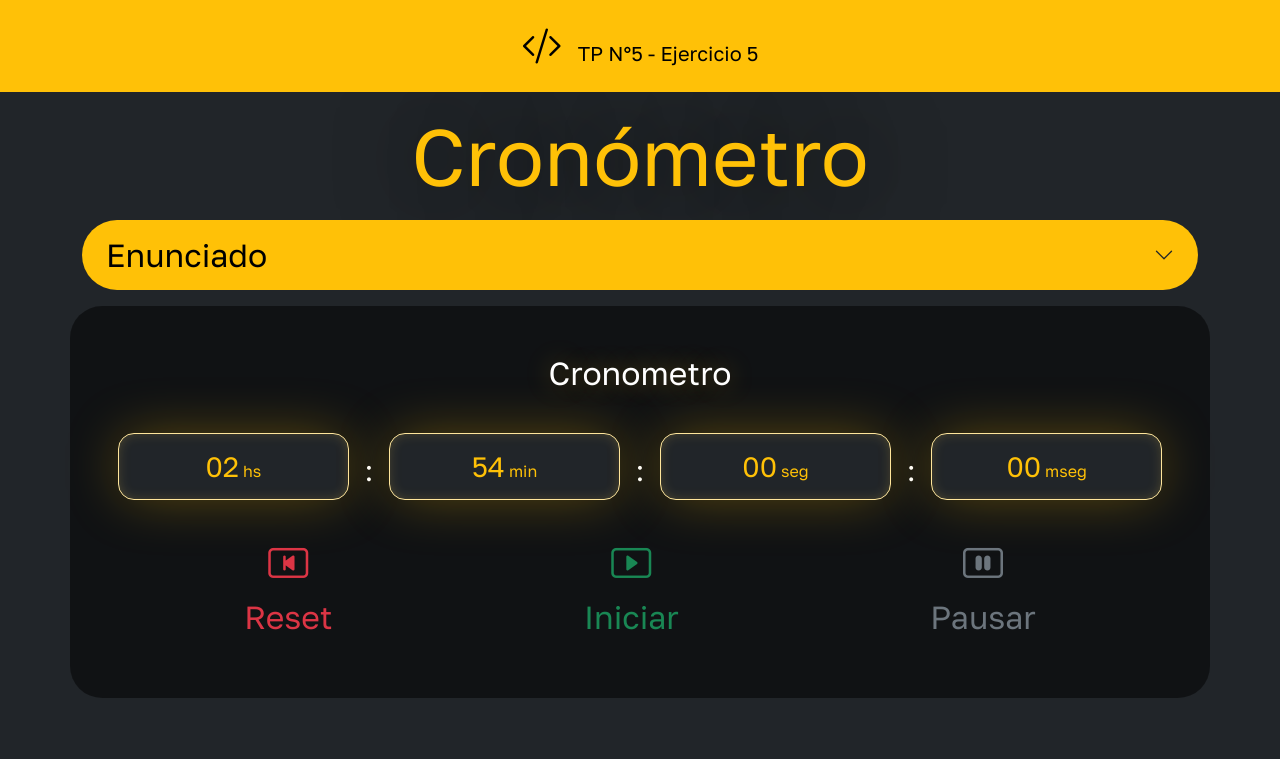
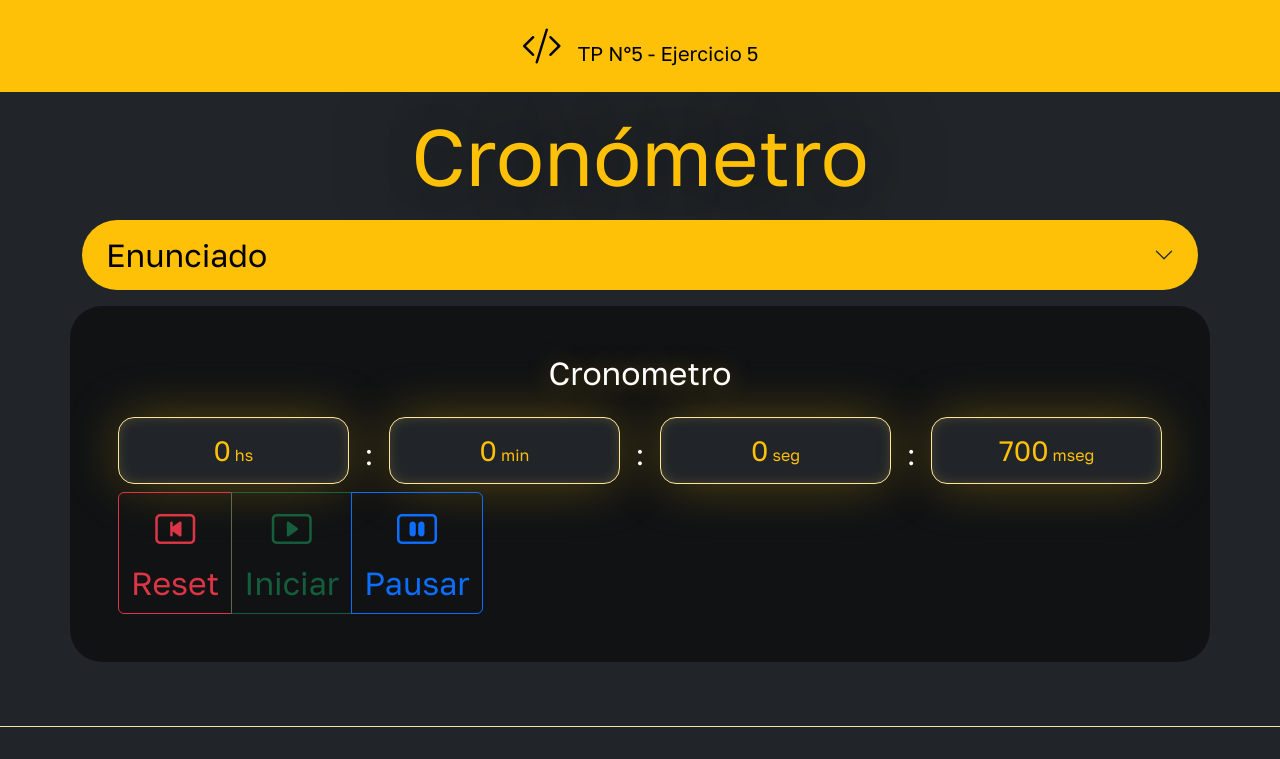
Before and after one commit to LucianoAngeleri/RollingCode-TP5-Ejercicio5-JS, a plain HTML site: page index.html in a window 1280 px wide. Both pictures are taken after a click on the button "Iniciar". Shown: the top 759 px of the page. Drawn offline with nearby package versions, Linux system fonts and the light colour scheme.

Commit message:
Se agregó la funcionalidad del cronometro

```diff
--- a/index.html
+++ b/index.html
@@ -23,7 +23,9 @@
     <header>
       <nav class="navbar navbar-expand-lg text-bg-warning">
         <div class="container-fluid d-flex flex-column flex-md-row justify-content-md-center">
-          <a class="navbar-brand py-2" href="./index.html"><i class="bi bi-code-slash fs-1 p-3"></i>TP N°5 - Ejercicio 5</a>
+          <a class="navbar-brand py-2" href="./index.html"
+            ><i class="bi bi-code-slash fs-1 p-3"></i>TP N°5 - Ejercicio 5</a
+          >
         </div>
       </nav>
       <h1 class="display-1 my-3 text-warning text-center">Cronómetro</h1>
@@ -51,30 +53,42 @@
                   <li class="list-group-item list-group-item-dark">Reset (volver el cronometro a 0)</li>
                   <li class="list-group-item list-group-item-dark">Pausar</li>
                 </ul>
-                </p>
               </div>
             </div>
           </div>
         </div>
       </section>
-      <section class="container flex-column align-items-center my-3 px-3 py-3 px-md-5 py-md-5 bg-black bg-opacity-50 rounded-5">
+      <section
+        class="container flex-column align-items-center my-3 px-3 py-3 px-md-5 py-md-5 bg-black bg-opacity-50 rounded-5">
         <h3 class="fs-2 text-center pb-3 neon-texto">Cronometro</h3>
-        <div class="py-3 d-md-flex justify-content-md-between gap-md-2">
-          <div class="d-flex justify-content-between align-items-center gap-1  gap-md-3 w-100">
-            <h4 class="fs-3 text-warning rounded-4 bg-dark border border-warning-subtle p-3 w-100 neon" id="horas">02<small class="fs-6 ps-1 d-none d-md-inline">hs</small></h4>
-            <span class="fs-3">:</span>
-            <h4 class="fs-3 text-warning rounded-4 bg-dark border border-warning-subtle p-3 w-100 neon" id="minutos">54<small class="fs-6 ps-1 d-none d-md-inline">min</small></h4>
-            <span class="fs-3">:</span>
-            <h4 class="fs-3 rounded-4 text-warning bg-dark border border-warning-subtle p-3 w-100 neon" id="segundos">00<small class="fs-6 ps-1 d-none d-md-inline">seg</small></h4>
-            <span class="fs-3">:</span>
-            <h4 class="fs-3 rounded-4 text-warning bg-dark border border-warning-subtle p-3 w-100 neon" id="milisegundos">00<small class="fs-6 ps-1 d-none d-md-inline">mseg</small></h4>
-          </div>
+        <div class="d-flex justify-content-between align-items-center gap-1 gap-md-3 w-100">
+          <h4 class="fs-3 text-warning rounded-4 bg-dark border border-warning-subtle py-3 px-md-3 w-100 neon" id="horas">
+            00<small class="fs-6 ps-1 d-none d-md-inline">hs</small>
+          </h4>
+          <span class="fs-3">:</span>
+          <h4 class="fs-3 text-warning rounded-4 bg-dark border border-warning-subtle py-3 px-md-3 w-100 neon" id="minutos">
+            00<small class="fs-6 ps-1 d-none d-md-inline">min</small>
+          </h4>
+          <span class="fs-3">:</span>
+          <h4 class="fs-3 rounded-4 text-warning bg-dark border border-warning-subtle py-3 px-md-3 w-100 neon" id="segundos">
+            00<small class="fs-6 ps-1 d-none d-md-inline">seg</small>
+          </h4>
+          <span class="fs-3">:</span>
+          <h4 class="fs-3 rounded-4 text-warning bg-dark border border-warning-subtle py-3 px-md-3 w-100 neon" id="milisegundos">
+            00<small class="fs-6 ps-1 d-none d-md-inline">mseg</small>
+          </h4>
         </div>
-          <div class="btn-group btn-group-lg w-100" role="group" id="contenedorBtn">
-            <button type="button" class="btn text-danger fs-2 d-block align-items-center"><i class="bi bi-skip-start-btn px-3 fs-1"></i><span class="d-none d-md-block">Reset</span></button>
-            <button type="button" class="btn text-success fs-2 d-block align-items-center"><i class="bi bi-play-btn px-3 fs-1"></i><span class="d-none d-md-block">Iniciar</span></button>
-            <button type="button" class="btn text-secondary fs-2 d-block align-items-center"><i class="bi bi-pause-btn px-3 fs-1"></i><span class="d-none d-md-block">Pausar</span></button>
-          </div>
+        <div class="btn-group" role="group">
+          <button type="button" id="btnReset" disabled class="btn btn-outline-danger fs-2 d-block align-items-center">
+            <i class="bi bi-skip-start-btn px-3 fs-1"></i><span class="d-none d-md-block">Reset</span>
+          </button>
+          <button type="button" id="btnInicio" class="btn btn-outline-success fs-2 d-block align-items-center">
+            <i class="bi bi-play-btn px-3 fs-1"></i><span class="d-none d-md-block">Iniciar</span>
+          </button>
+          <button type="button" id="btnPausa" disabled class="btn btn-outline-primary fs-2 d-block align-items-center">
+            <i class="bi bi-pause-btn px-3 fs-1"></i><span class="d-none d-md-block">Pausar</span>
+          </button>
+        </div>
       </section>
     </main>
     <footer
--- a/js/app.js
+++ b/js/app.js
@@ -0,0 +1,70 @@
+let btnInicio = document.getElementById("btnInicio"),
+    btnPausa = document.getElementById("btnPausa"),
+    btnReset = document.getElementById("btnReset");
+
+let horas = document.getElementById("horas"),
+    minutos = document.getElementById("minutos"),
+    segundos = document.getElementById("segundos"),
+    milisegundos = document.getElementById("milisegundos");
+
+let tiempoCronometrado = 0;
+let intervalo;
+
+btnInicio.addEventListener("click",iniciar)
+btnPausa.addEventListener("click",pausar)
+btnReset.addEventListener("click",reset)
+
+let mseg =0;
+let seg = 0;
+let min = 0;
+let hs = 0;
+
+function cronometrarTiempo() {
+
+    tiempoCronometrado ++;
+    mseg=tiempoCronometrado % 1000;
+
+    if (mseg === 0) {
+        seg ++;
+    }
+    if (seg === 60) {
+        min ++;
+        seg=0;
+    }
+    if (min === 60) {
+        hs ++;
+        min=0;
+    }
+}
+function actualizarTiempo(){
+    milisegundos.innerHTML = `${mseg}<small class="fs-6 ps-1 d-none d-md-inline">mseg</small>`
+    segundos.innerHTML = `${seg}<small class="fs-6 ps-1 d-none d-md-inline">seg</small>`
+    minutos.innerHTML = `${min}<small class="fs-6 ps-1 d-none d-md-inline">min</small>`
+    horas.innerHTML = `${hs}<small class="fs-6 ps-1 d-none d-md-inline">hs</small>`
+}
+function iniciar() {
+    intervalo = setInterval(cronometrarTiempo,1)
+    actualizar = setInterval(actualizarTiempo,100)
+    btnInicio.disabled =true
+    btnPausa.disabled =false
+    btnReset.disabled =false
+}
+function pausar() {
+    clearInterval(intervalo);
+    clearInterval(actualizar);
+    btnInicio.disabled =false
+    btnPausa.disabled =true
+}
+function reset() {
+    clearInterval(intervalo);
+    clearInterval(actualizar);
+    tiempoCronometrado = 0;
+    mseg =0;
+    seg = 0;
+    min = 0;
+    hs = 0;
+    actualizarTiempo();
+    btnReset.disabled =true
+    btnPausa.disabled =true
+    btnInicio.disabled =false
+}
```
